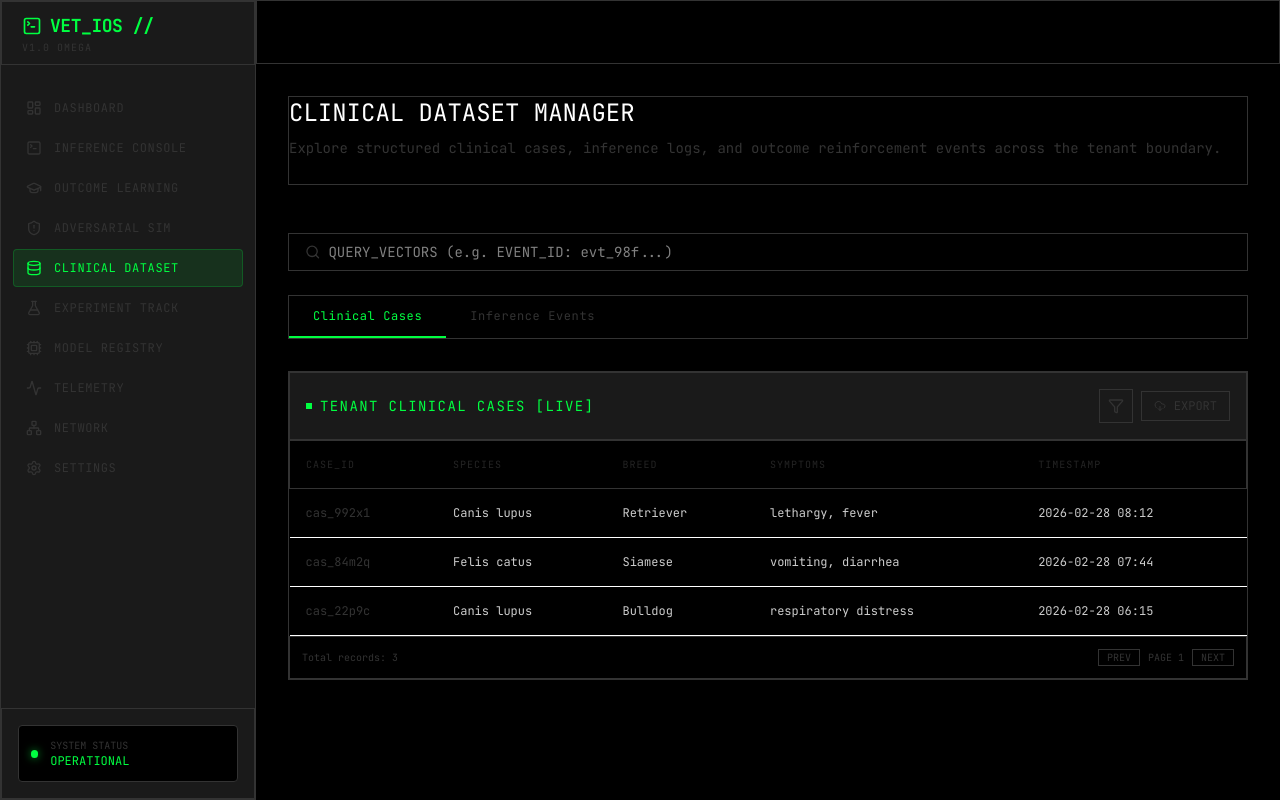
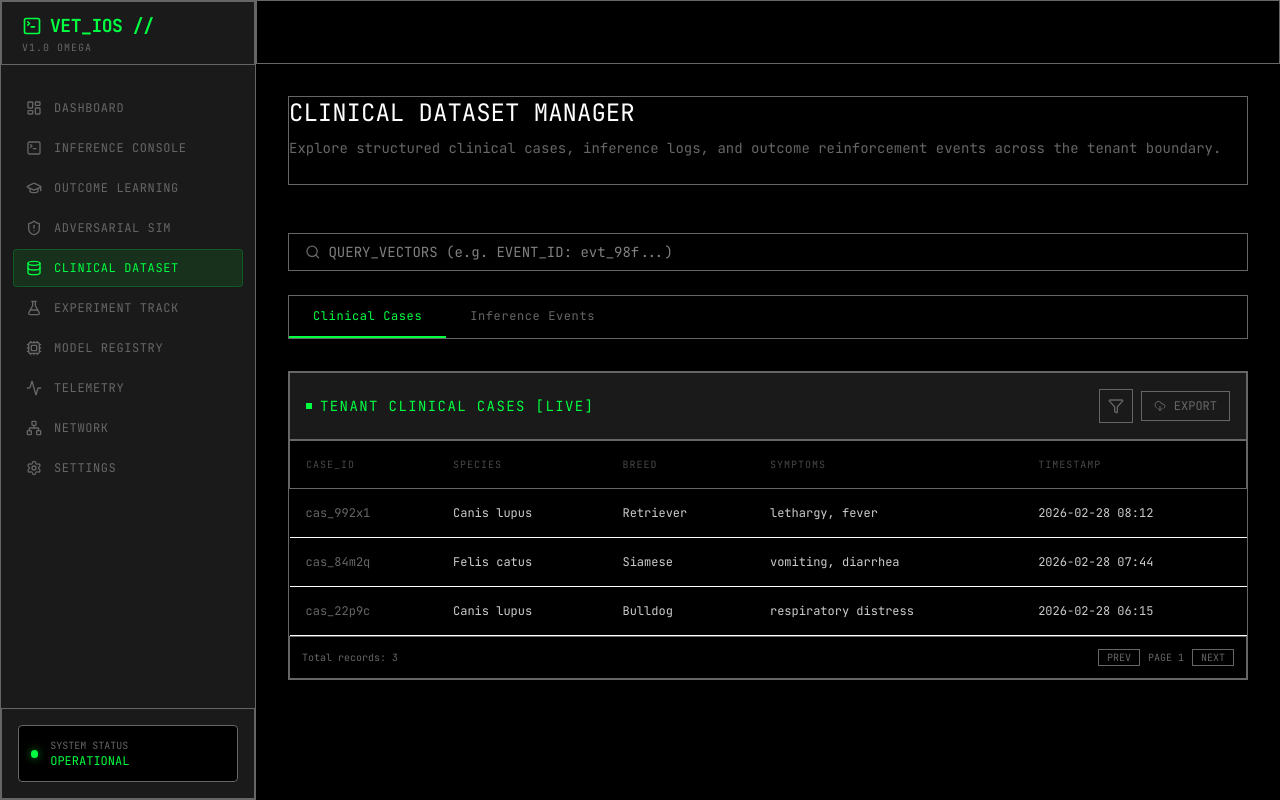
Before and after one commit to Jaybe-123456/VetIOS, a Next.js app in the folder apps/web/: page /dataset in a window 1280 px wide. Built offline with nearby package versions, Linux system fonts and the light colour scheme; no server answers.

Commit message:
fix(ui): improve contrast for muted text (WCAG AA)

```diff
--- a/apps/web/app/globals.css
+++ b/apps/web/app/globals.css
@@ -4,7 +4,7 @@
   --color-background: #000000;
   --color-foreground: #ffffff;
   --color-accent: #00ff41;
-  --color-muted: #333333;
+  --color-muted: #666666;
   --color-dim: #1a1a1a;
   --color-danger: #ff3333;
 
```
